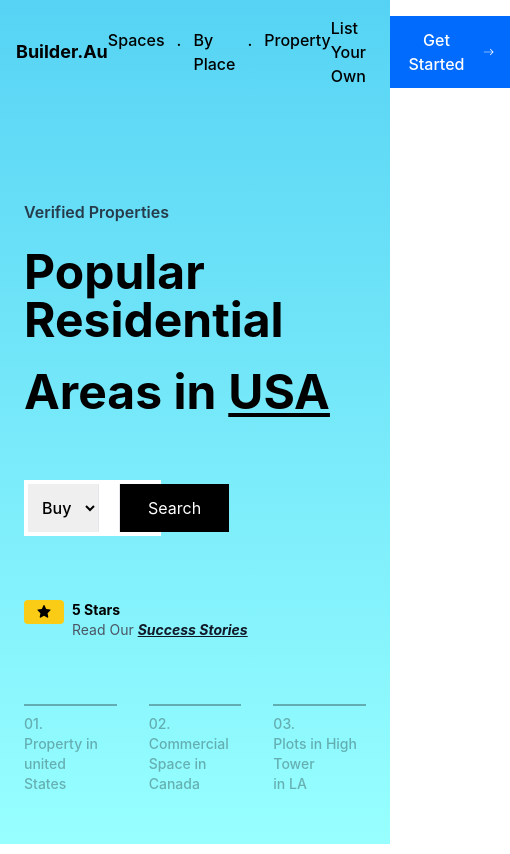
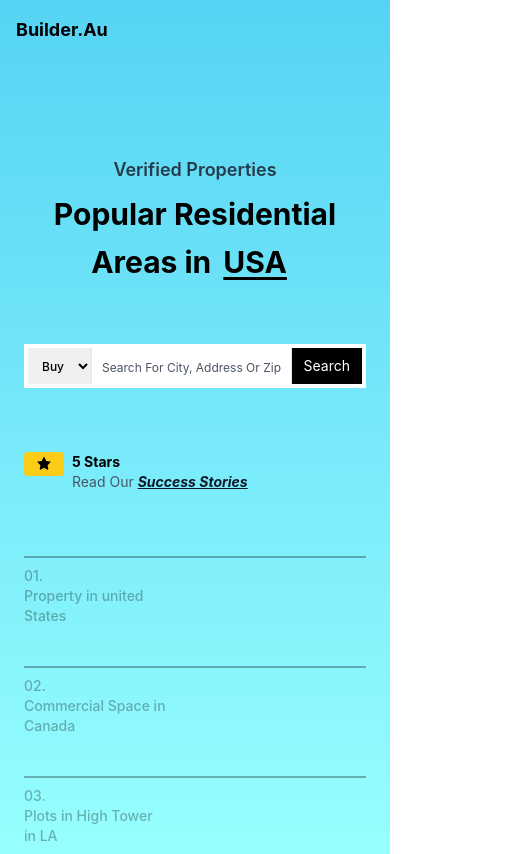
Before and after one commit to LevitKanner/dribbbleUIs, a React (Create React App) app: page / in a window 390 px wide. Shown: the whole page, 510 px wide, since content can reach past the window. Built offline with nearby package versions, Linux system fonts and the light colour scheme.

Commit message:
Add responsiveness to builder.au

```diff
--- a/src/App.js
+++ b/src/App.js
@@ -26,9 +26,9 @@ function App() {
         <div className="bg-gradient-to-t from-[#97FFFF] to-[#56D3F4] min-h-screen">
             <main className="max-w-7xl mx-auto ">
                 <AppHeader/>
-                <div className="px-6">
+                <div className="px-6 xl:px-8">
                     <Banner/>
-                    <section className="flex space-x-8 mt-16">
+                    <section className="flex flex-col space-y-8 md:flex-row md:space-x-8 md:space-y-0 mt-16 xl:mt-32">
                         {notes.map(note => <Note city={note.city} number={note.number} text={note.text}
                                                  key={note.number}/>)}
                     </section>
--- a/src/components/AppHeader.js
+++ b/src/components/AppHeader.js
@@ -4,9 +4,9 @@ import {BsArrowRight} from "react-icons/bs";
 const AppHeader = () => {
     return (
         <>
-            <nav className="flex p-4 items-center justify-between">
-                <span className="text-lg font-bold"> Builder.Au </span>
-                <ul className="flex space-x-3 font-medium">
+            <nav className="flex p-4 lg:p-8 items-center justify-between">
+                <span className="text-lg font-bold lg:text-2xl"> Builder.Au </span>
+                <ul className="space-x-3 font-medium hidden md:flex lg:text-lg">
                     <li> Spaces</li>
                     <li> .</li>
                     <li> By Place</li>
@@ -14,10 +14,13 @@ const AppHeader = () => {
                     <li> Property</li>
                 </ul>
 
-                <div className="flex items-center justify-center space-x-6">
-                    <span className="font-medium"> List Your Own </span>
-                    <button className="inline-flex px-4 py-3 items-center justify-center bg-[#016BFE] text-white font-medium">
-                        <span>Get Started</span> <BsArrowRight className="ml-4"/>
+                <div className="flex items-center justify-center space-x-6 lg:text-lg">
+                    <span className="font-medium hidden md:block"> List Your Own </span>
+                    <button className="inline-flex px-4 py-3 items-center justify-center bg-[#016BFE] text-white font-medium hidden md:block">
+                        <span className="flex items-center justify-center">
+                            <span>Get Started</span> <BsArrowRight className="ml-4"/>
+                        </span>
+
                     </button>
                 </div>
             </nav>
--- a/src/components/Banner.js
+++ b/src/components/Banner.js
@@ -3,10 +3,10 @@ import Search from "./Search";
 const Banner = () => {
     return (
         <>
-            <section className="flex flex-col items-start space-y-6 mt-24">
-                <span className="font-bold text-gray-800/90 font-semibold"> Verified Properties</span>
-                <span className="font-bold text-5xl"> Popular Residential</span>
-                <span className="font-bold text-5xl"> Areas in
+            <section className="flex flex-col items-center md:items-start space-y-3 md:space-y-6 mt-24 xl:mt-32">
+                <span className="font-bold text-center text-lg text-gray-800/90 font-semibold md:text-xl"> Verified Properties</span>
+                <span className="font-bold text-3xl md:text-5xl xl:text-7xl"> Popular Residential</span>
+                <span className="font-bold text-3xl md:text-5xl xl:text-7xl"> Areas in
                     <span className="underline underline-offset-4 mx-3">USA</span>
                 </span>
             </section>
--- a/src/components/Note.js
+++ b/src/components/Note.js
@@ -1,7 +1,7 @@
 const Note = ({number, text, city}) => {
     return (
         <>
-            <div className="w-36 border-t-2 border-black/30 text-black/30 hover:text-black hover:border-black py-2 flex flex-col font-medium text-sm transition-all ease-in-out">
+            <div className="w-full md:w-44 xl:w-52 border-t-2 border-black/30 text-black/30 hover:text-black hover:border-black py-2 flex flex-col font-medium text-sm transition-all ease-in-out xl:text-lg">
                 <span>{number}.</span>
                 <span>{text}</span>
                 <span>{city}</span>
--- a/src/components/Search.js
+++ b/src/components/Search.js
@@ -3,15 +3,15 @@ import {AiFillStar} from "react-icons/ai";
 const Search = () => {
     return (
         <>
-            <div className="divide-x w-2/5 flex p-1 bg-white mt-16">
-                <select className="px-2.5 text-base font-medium block">
+            <div className="divide-x w-full md:w-4/5 xl:w-3/5 flex p-1 bg-white mt-16 xl:mt-24">
+                <select className="px-2.5 lg:px-4 text-xs md:text-base font-medium block">
                     <option value=""> Buy</option>
                 </select>
                 <input placeholder="Search For City, Address Or Zip"
-                       className="placeholder-gray-500 placeholder-gray-600 px-2.5 block w-full"/>
-                <button className="text-white px-7 py-3 bg-black block">Search</button>
+                       className="placeholder-gray-500 placeholder-gray-600 px-2.5 placeholder:text-xs md:placeholder:text-base xl:pl-4 block w-full"/>
+                <button className="text-white px-3 py-2 md:px-7 md:py-3 text-sm md:text-lg xl:py-5 xl:px-9 bg-black block">Search</button>
             </div>
-            <div className="flex space-x-2 mt-16">
+            <div className="flex space-x-2 mt-16 xl:mt-28">
                 <div
                     className="px-3 py-1 flex items-center justify-center bg-yellow-400 block max-w-fit max-h-fit rounded">
                     <AiFillStar className="w-4 h-4"/>
```
